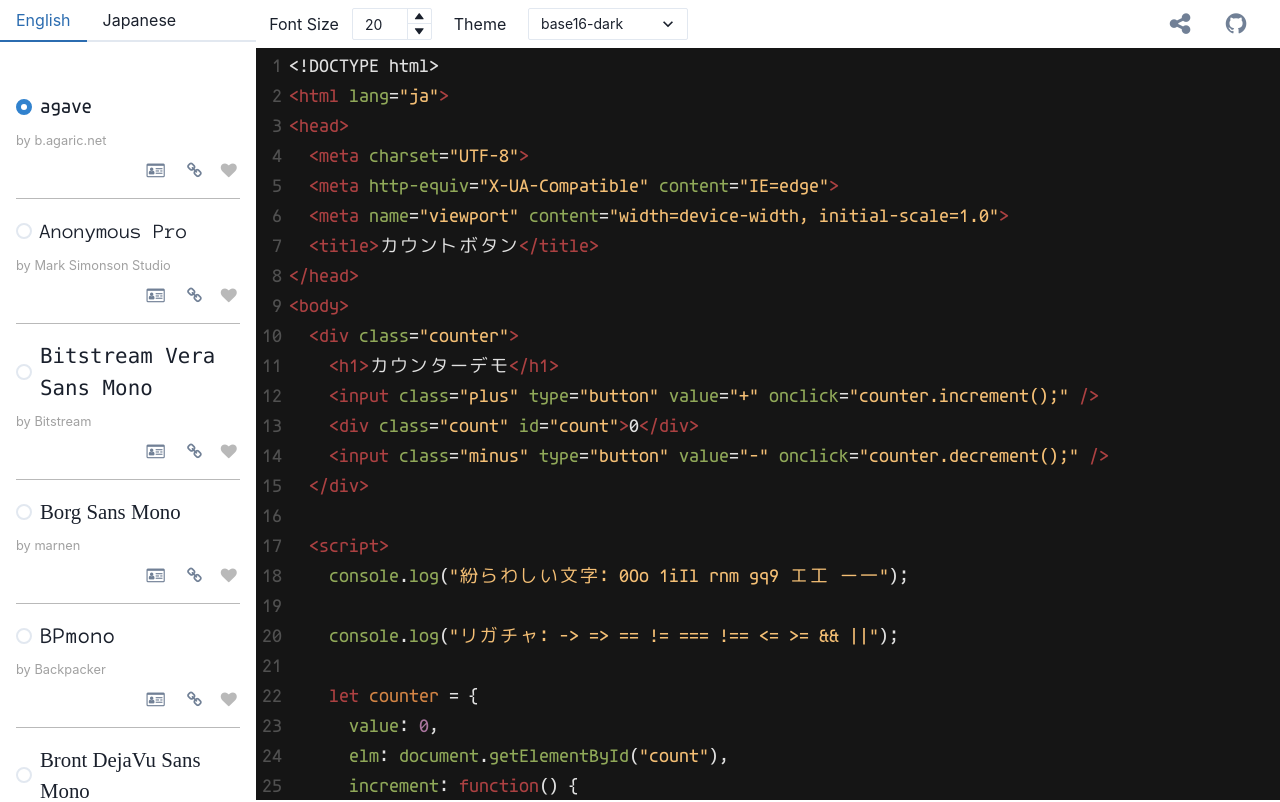
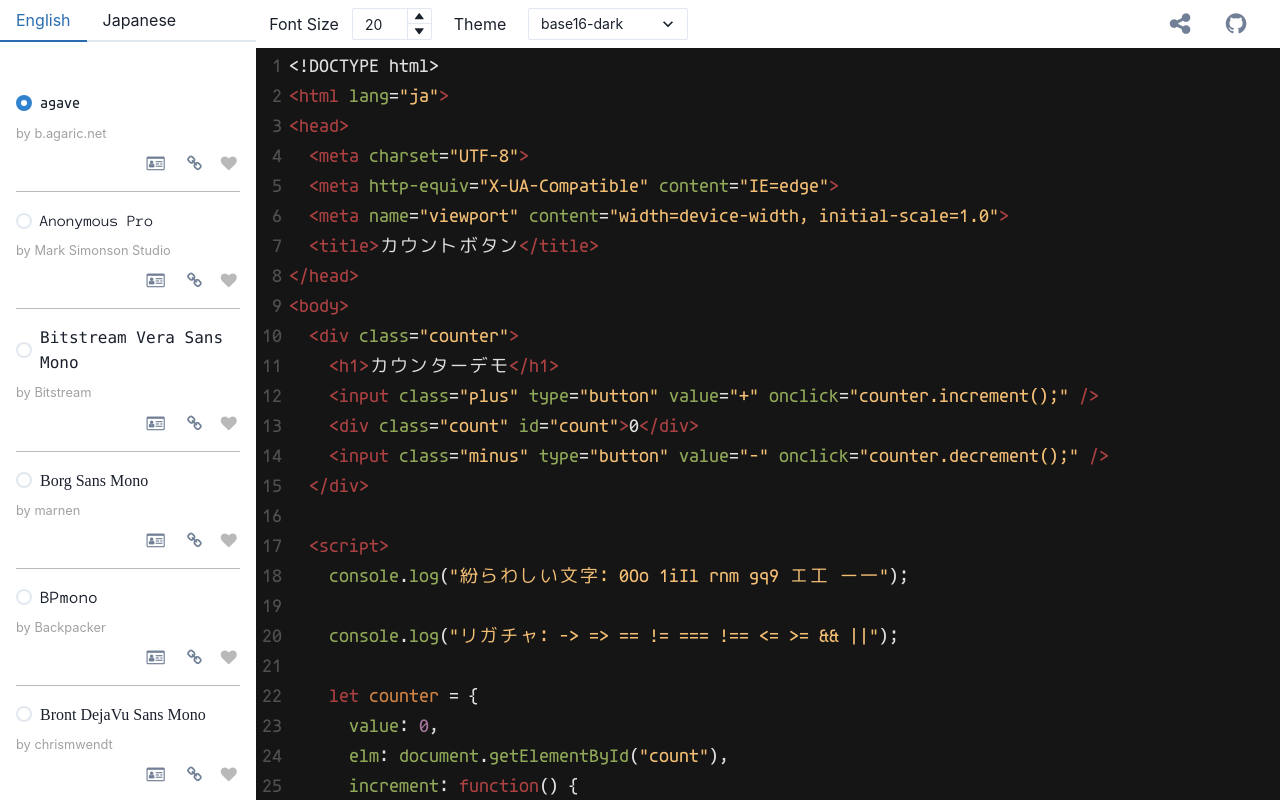
Before and after one commit to ichi-h/programming_font_combination, a React (Create React App) app: page / in a window 1280 px wide. Built offline with nearby package versions, Linux system fonts and the light colour scheme; a web font is replaced by a local one.

Commit message:
fix the UI

```diff
--- a/src/components/Editor.tsx
+++ b/src/components/Editor.tsx
@@ -53,7 +53,6 @@ function Editor() {
   return (
     <div className="editor">
       <Grid
-        h="100"
         templateRows="repeat(1, 1fr)"
         templateColumns="repeat(5, 1fr)"
         gap={0}
--- a/src/components/Editor/FontSelector/FontItems.css
+++ b/src/components/Editor/FontSelector/FontItems.css
@@ -5,7 +5,7 @@ div[class*=font-item] {
 
 /* name  */
 .chakra-radio__label {
-  font-size: 1.3rem !important;
+  font-size: 1rem !important;
 }
 
 /* author  */
--- a/src/components/Editor/FontSelector/FontSelector.tsx
+++ b/src/components/Editor/FontSelector/FontSelector.tsx
@@ -19,7 +19,7 @@ function FontSelector() {
           <Tab>Japanese</Tab>
         </TabList>
 
-        <SimpleBar style={{ height: '95vh' }}>
+        <SimpleBar style={{ height: '94vh' }}>
           <TabPanels>
             <TabPanel>
               <FontItems lang={eng} />
```
